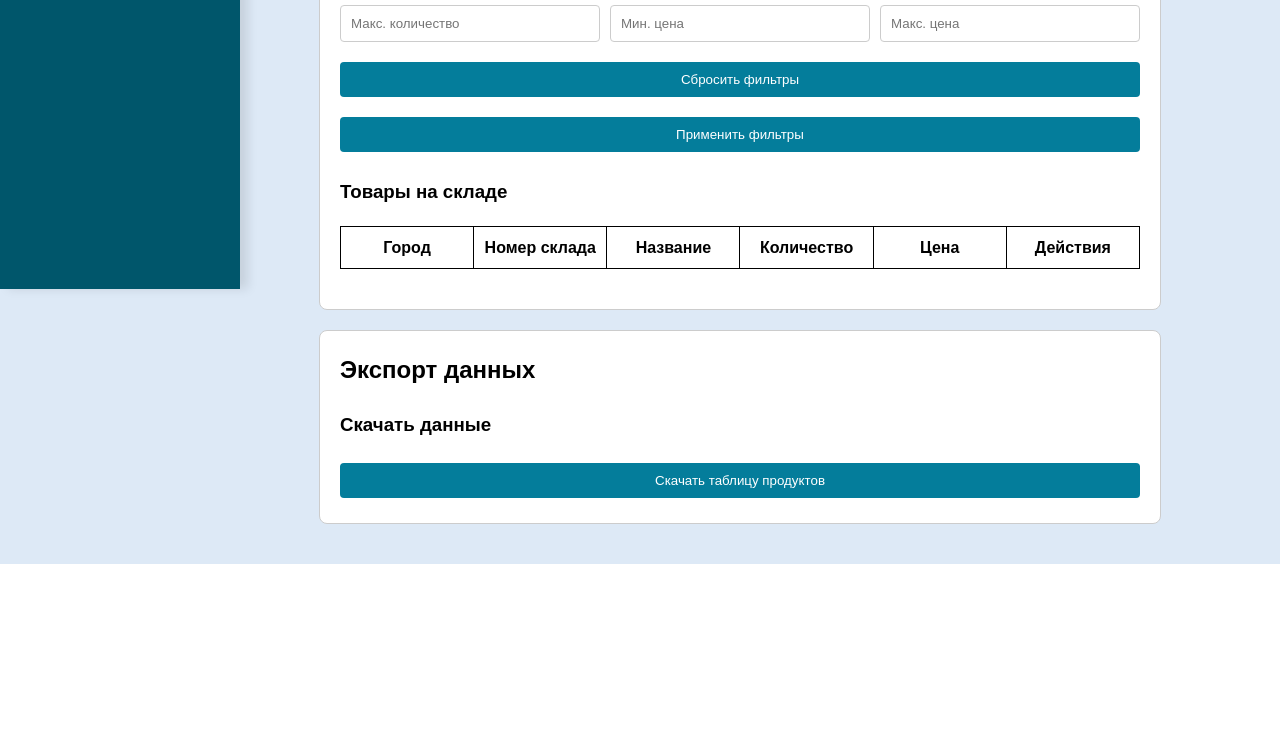
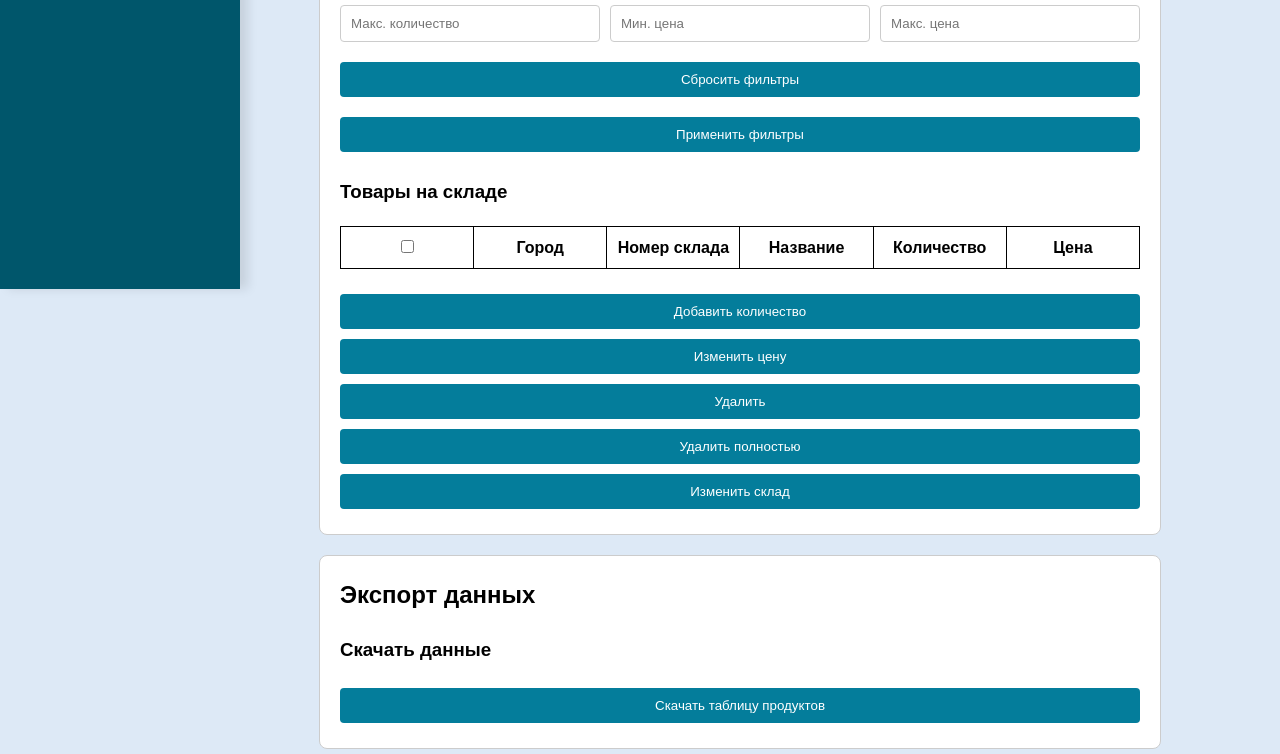
Before and after one commit to gardisec/Course, a Flask app: template server/templates/moder.html in a window 1280 px wide. Shown: the part 551-1305 px from the top of the page. Before the commit the page ends 1115 px from the top, so only its background shows below. Run offline with Flask 3, Linux system fonts and the light colour scheme; the template is opened without the code that fills it, so the values that code supplies are empty; some libraries are stand-ins or nearby versions.

Commit message:
check interface

```diff
--- a/server/templates/moder.html
+++ b/server/templates/moder.html
@@ -61,19 +61,25 @@
             <table id="productTable">
                 <thead>
                     <tr>
+                        <th><input type="checkbox" id="selectAll"></th>
                         <th>Город</th>
                         <th>Номер склада</th>
                         <th>Название</th>
                         <th>Количество</th>
                         <th>Цена</th>
-                        <th>Действия</th>
                     </tr>
                 </thead>
                 <tbody>
+                </tbody>
+            </table>
 
-                </tbody>
-
-            </table>
+            <div class="bulk-actions">
+                <button class="bulk-add">Добавить количество</button>
+                <button class="bulk-edit-price">Изменить цену</button>
+                <button class="bulk-delete">Удалить</button>
+                <button class="bulk-delete-complete">Удалить полностью</button>
+                <button class="bulk-edit-store">Изменить склад</button>
+            </div>
         </div>
 
         <div class="container active" id="export">
```
